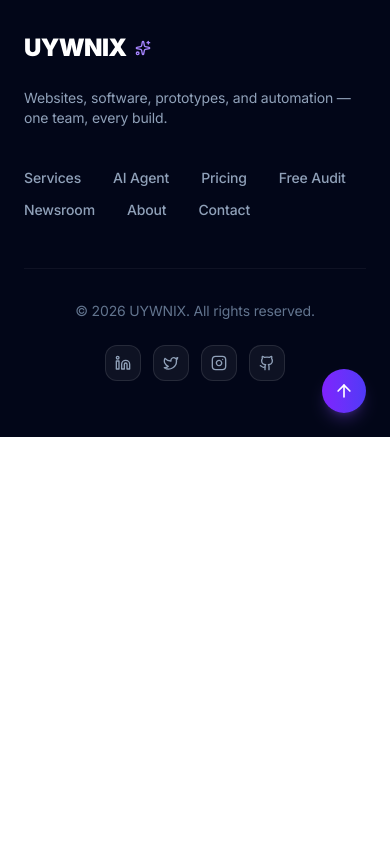
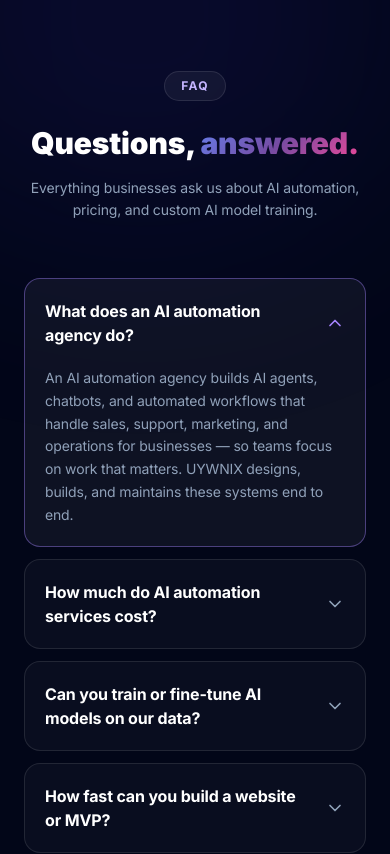
Before and after one commit to Tayyabhusayn/uywnix, a Next.js app: page / in a window 390 px wide. Shown: the part 7240-8094 px from the top of the page. Before the commit the page ends 7677 px from the top, so only its background shows below. Built offline with nearby package versions, Linux system fonts and the light colour scheme.

Commit message:
seo: FAQ section + FAQPage schema, ai-agent metadata, robots www

```diff
--- a/app/ai-agent/page.tsx
+++ b/app/ai-agent/page.tsx
@@ -2,6 +2,12 @@
 
 import { useState } from "react";
 import Link from "next/link";
+import type { Metadata } from "next";
+
+export const metadata: Metadata = {
+  title: "AI Agent - Chat with UYWNIX Business Agent",
+  description: "Talk to our AI business agent - get instant answers on automation, AI agents, pricing, and how to automate your workflows.",
+};
 
 export default function AiAgentPage() {
   const [messages, setMessages] = useState<{ role: "user" | "agent"; content: string }[]>([
--- a/app/page.tsx
+++ b/app/page.tsx
@@ -3,6 +3,7 @@ import Hero from "@/components/Hero";
 import TrustBar from "@/components/TrustBar";
 import Services from "@/components/Services";
 import FeatureGrid from "@/components/FeatureGrid";
+import FAQ from "@/components/FAQ";
 
 export default function Home() {
   return (
@@ -12,6 +13,7 @@ export default function Home() {
       <TrustBar />
       <Services />
       <FeatureGrid />
+      <FAQ />
     </main>
   );
 }
--- a/app/robots.ts
+++ b/app/robots.ts
@@ -7,6 +7,6 @@ export default function robots(): MetadataRoute.Robots {
       allow: '/',
       disallow: '/private/',
     },
-    sitemap: 'https://uywnix.com/sitemap.xml',
+    sitemap: 'https://www.uywnix.com/sitemap.xml',
   };
 }
--- /dev/null
+++ b/components/FAQ.tsx
@@ -0,0 +1,120 @@
+"use client";
+
+import { useState } from "react";
+import { motion, AnimatePresence } from "framer-motion";
+import { ChevronDown } from "lucide-react";
+
+const faqs = [
+  {
+    q: "What does an AI automation agency do?",
+    a: "An AI automation agency builds AI agents, chatbots, and automated workflows that handle sales, support, marketing, and operations for businesses — so teams focus on work that matters. UYWNIX designs, builds, and maintains these systems end to end.",
+  },
+  {
+    q: "How much do AI automation services cost?",
+    a: "Our automation plans start at $999/month for a managed AI sales agent with CRM integration and up to 1,000 leads per month. Growth plans at $2,499/month include three AI agents (text and voice), custom workflows, and priority support. Website projects start at $499 with our launch offer.",
+  },
+  {
+    q: "Can you train or fine-tune AI models on our data?",
+    a: "Yes. UYWNIX trains and fine-tunes custom AI models on your own data — for small companies and enterprises. We handle LLM fine-tuning, custom model training, and secure deployment, including on-premise options for enterprise clients.",
+  },
+  {
+    q: "How fast can you build a website or MVP?",
+    a: "Landing pages and business websites ship in 7–10 days. Clickable prototypes ship in days, and full MVP builds typically take 3–6 weeks depending on scope. Our AI-augmented engineering keeps builds fast without sacrificing quality.",
+  },
+  {
+    q: "Do you work with small businesses?",
+    a: "Yes — small businesses are our core focus. We build affordable websites, marketing automation, and AI assistants that let small teams operate like much larger companies. We also serve enterprises with custom model training and dedicated AI infrastructure.",
+  },
+  {
+    q: "What is the difference between AI training and fine-tuning?",
+    a: "Training builds a model from scratch on large datasets; fine-tuning takes an existing model and adapts it to your specific data, tone, and use case. For most businesses, fine-tuning on their own data delivers the best results fastest — that is our specialty.",
+  },
+];
+
+export default function FAQ() {
+  const [open, setOpen] = useState<number | null>(0);
+
+  const schema = {
+    "@context": "https://schema.org",
+    "@type": "FAQPage",
+    mainEntity: faqs.map((f) => ({
+      "@type": "Question",
+      name: f.q,
+      acceptedAnswer: { "@type": "Answer", text: f.a },
+    })),
+  };
+
+  return (
+    <section className="relative py-24 bg-slate-950 overflow-hidden">
+      <script
+        type="application/ld+json"
+        dangerouslySetInnerHTML={{ __html: JSON.stringify(schema) }}
+      />
+      <div className="absolute -top-40 right-0 w-[500px] h-[400px] bg-indigo-600/10 blur-[120px] rounded-full pointer-events-none" />
+
+      <div className="container mx-auto px-6 relative z-10 max-w-3xl">
+        <motion.div
+          initial={{ opacity: 0, y: 24 }}
+          whileInView={{ opacity: 1, y: 0 }}
+          viewport={{ once: true }}
+          transition={{ duration: 0.6 }}
+          className="text-center mb-14"
+        >
+          <span className="inline-flex items-center gap-2 px-4 py-1.5 rounded-full bg-white/5 border border-white/10 text-xs font-bold text-violet-300 uppercase tracking-widest mb-6">
+            FAQ
+          </span>
+          <h2 className="text-3xl md:text-5xl font-black text-white mb-4">
+            Questions, <span className="gradient-text">answered.</span>
+          </h2>
+          <p className="text-slate-400 text-sm md:text-base leading-relaxed">
+            Everything businesses ask us about AI automation, pricing, and custom AI model training.
+          </p>
+        </motion.div>
+
+        <div className="space-y-3">
+          {faqs.map((faq, i) => {
+            const isOpen = open === i;
+            return (
+              <motion.div
+                key={faq.q}
+                initial={{ opacity: 0, y: 16 }}
+                whileInView={{ opacity: 1, y: 0 }}
+                viewport={{ once: true }}
+                transition={{ duration: 0.4, delay: i * 0.05 }}
+                className={`rounded-2xl border transition-colors ${
+                  isOpen ? "border-violet-400/40 bg-white/5" : "border-white/10 bg-white/[0.03] hover:border-white/20"
+                }`}
+              >
+                <button
+                  onClick={() => setOpen(isOpen ? null : i)}
+                  className="w-full flex items-center justify-between gap-4 p-5 text-left"
+                  aria-expanded={isOpen}
+                >
+                  <h3 className="text-base md:text-lg font-bold text-white">{faq.q}</h3>
+                  <ChevronDown
+                    className={`w-5 h-5 text-slate-400 shrink-0 transition-transform duration-300 ${
+                      isOpen ? "rotate-180 text-violet-400" : ""
+                    }`}
+                  />
+                </button>
+                <AnimatePresence>
+                  {isOpen && (
+                    <motion.div
+                      initial={{ height: 0, opacity: 0 }}
+                      animate={{ height: "auto", opacity: 1 }}
+                      exit={{ height: 0, opacity: 0 }}
+                      transition={{ duration: 0.3 }}
+                      className="overflow-hidden"
+                    >
+                      <p className="px-5 pb-5 text-sm text-slate-400 leading-relaxed">{faq.a}</p>
+                    </motion.div>
+                  )}
+                </AnimatePresence>
+              </motion.div>
+            );
+          })}
+        </div>
+      </div>
+    </section>
+  );
+}
```
